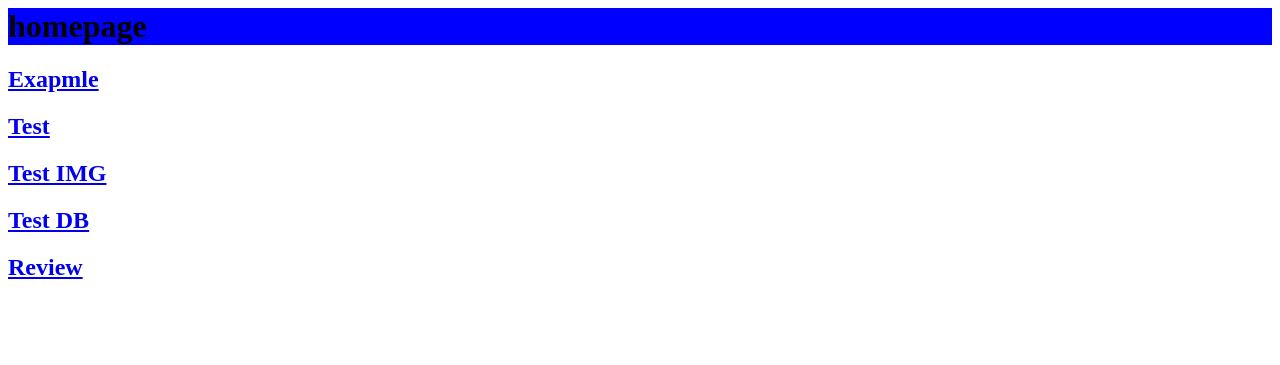
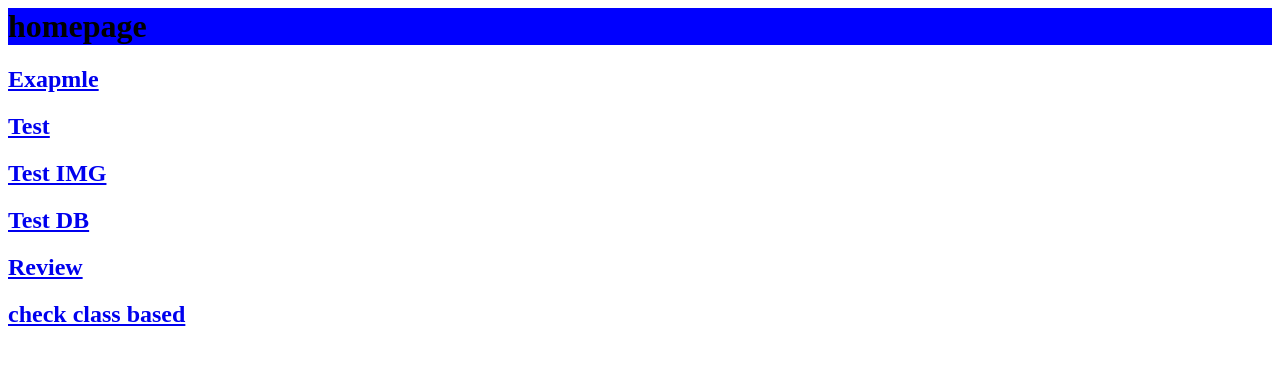
Before and after one commit to dibaaminshahidi/my_website, a Django app: page / in a window 1280 px wide. Shown: the top 365 px of the page. Run offline with Django 3.2, Linux system fonts and the light colour scheme.

Commit message:
Class based views are working

```diff
--- a/first_app/urls.py
+++ b/first_app/urls.py
@@ -1,5 +1,6 @@
 from django.urls import path
 from . import views
+# from .views import ClassBased
 
 app_name = 'first_app'
 urlpatterns = [
@@ -10,7 +11,9 @@ urlpatterns = [
     path('',views.example_view,name='example'), #domain.com/first_app
     # path('variable',views.var_view,name='variable'),
     path('test',views.test,name='test'),
-    path('img_test',views.img_test,name='img_test')
+    path('img_test',views.img_test,name='img_test'),
+    path('class',views.ClassBased.as_view(),name='class_based')
+
 
      #domain.com/first_app
 
--- a/first_app/views.py
+++ b/first_app/views.py
@@ -1,7 +1,9 @@
+import django
 from django.urls import reverse
 from pydoc_data.topics import topics
 from django.shortcuts import render
 from django.http import Http404, HttpResponse, HttpResponseNotFound, HttpResponseRedirect
+from django.views.generic import TemplateView
 # Create your views here.
 
 # my_views = {
@@ -42,3 +44,6 @@ def test(request):
 
 def img_test(request):
     return render(request,'first_app/static_test.html')
+
+class ClassBased(TemplateView):
+    template_name = 'first_app/class_based.html'
--- /dev/null
+++ b/templates/first_app/class_based.html
@@ -0,0 +1,6 @@
+{% extends 'base.html' %}
+{%block content%}
+<h1>
+class based working
+</h1>
+{%endblock%}
--- a/templates/homepage.html
+++ b/templates/homepage.html
@@ -33,5 +33,9 @@
             <a href = "{%url 'car:Review'%}">
             Review
         </h2>
+        <h2>
+            <a href = "{%url 'first_app:class_based'%}">
+            check class based
+        </h2>
     </body>
     </html>
```
